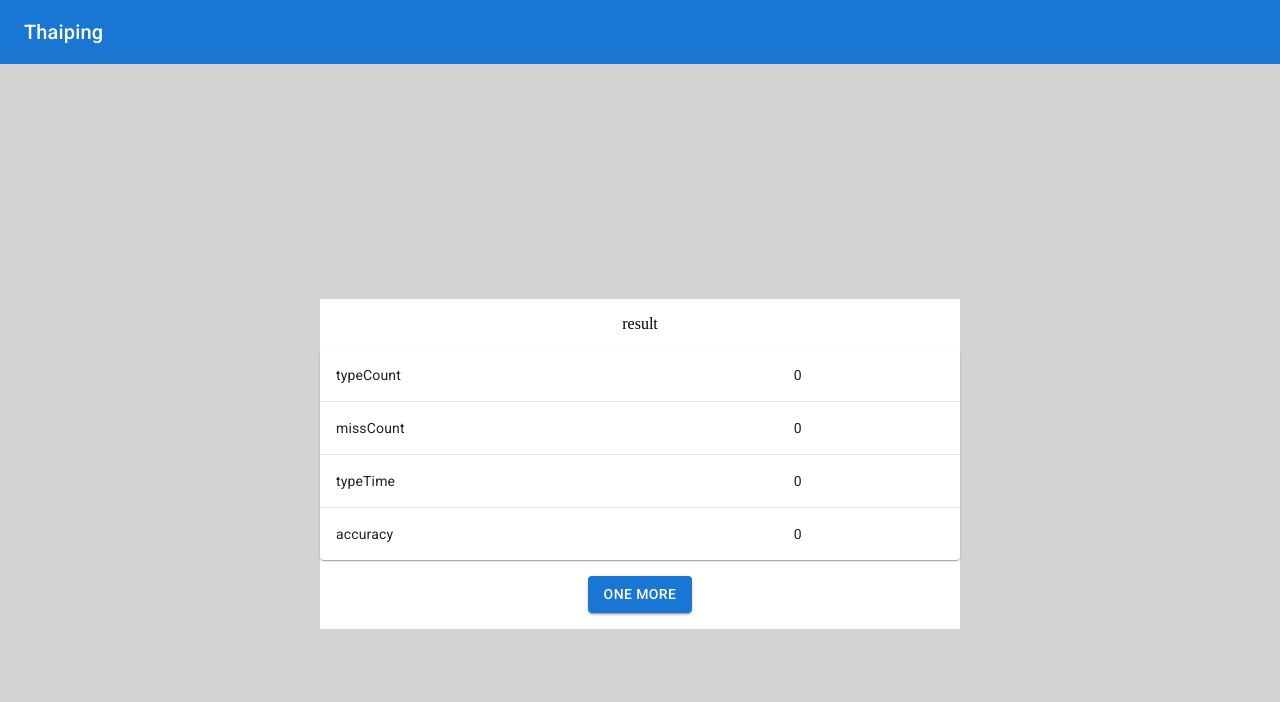
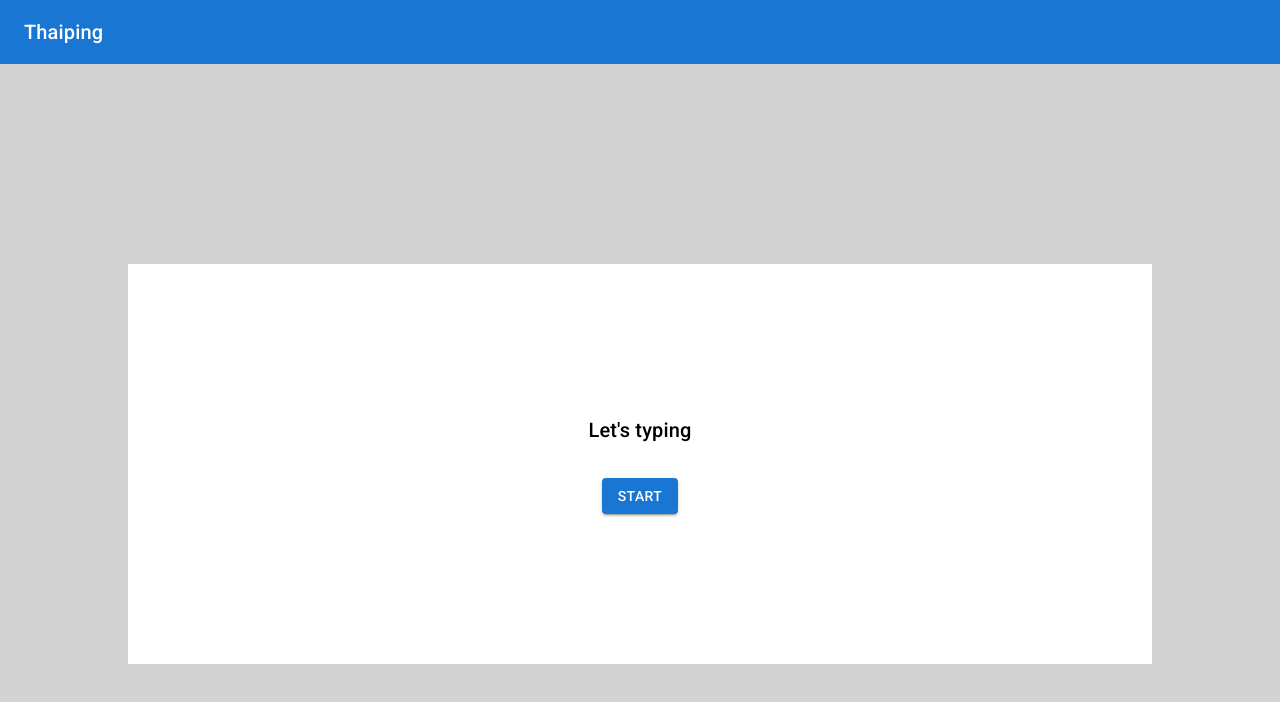
Before and after one commit to shun-harutaro/thaiping, a React (Create React App) app: page / in a window 1280 px wide. Shown: the top 702 px of the page. Built offline with nearby package versions, Linux system fonts and the light colour scheme.

Commit message:
add typography

```diff
--- a/src/App.js
+++ b/src/App.js
@@ -9,7 +9,7 @@ export default class App extends React.Component {
   constructor(props) {
     super(props);
     this.state = {
-      window: 'result',
+      window: 'start',
       data: {
         typeCount: 0,
         missCount: 0,
--- a/src/components/ButtonAppBar.js
+++ b/src/components/ButtonAppBar.js
@@ -3,9 +3,9 @@ import AppBar from '@mui/material/AppBar';
 import Box from '@mui/material/Box';
 import Toolbar from '@mui/material/Toolbar';
 import Typography from '@mui/material/Typography';
-import Button from '@mui/material/Button';
-import IconButton from '@mui/material/IconButton';
-import MenuIcon from '@mui/icons-material/Menu';
+//import Button from '@mui/material/Button';
+//import IconButton from '@mui/material/IconButton';
+//import MenuIcon from '@mui/icons-material/Menu';
 
 export default function ButtonAppBar() {
   return (
--- a/src/components/game.js
+++ b/src/components/game.js
@@ -10,8 +10,8 @@ export default class Game extends React.Component {
   constructor(props) {
     super(props);
     this.state = {
-      vocab: Vocab[10].th,
-      count: 10,
+      vocab: Vocab[0].th,
+      count: 0,
       translation: Vocab[0].en,
       position: 0,
       typeCount: 0,
--- a/src/components/result.js
+++ b/src/components/result.js
@@ -3,7 +3,8 @@ import React from 'react';
 import {css, keyframes} from '@emotion/react'
 import  Button  from '@mui/material/Button';
 import BasicTable from './BasicTable';
-import Grid from '@mui/material/Grid'
+import Grid from '@mui/material/Grid';
+import Typography from '@mui/material/Typography';
 export default class Start extends React.Component {
   constructor(props) {
     super(props);
@@ -13,7 +14,7 @@ export default class Start extends React.Component {
     return (
       <div css={body}>
         <div css={wrapper}>
-          <p>result</p>
+          <Typography variant="h6" component="div" sx={{ m: 2 }}>Result</Typography>
           <Grid container >
           <BasicTable
             data={this.props.data}>
--- a/src/components/start.js
+++ b/src/components/start.js
@@ -1,7 +1,8 @@
 /** @jsxImportSource @emotion/react */
 import React from 'react';
-import {css, keyframes} from '@emotion/react'
-import Button from '@mui/material/Button'
+import {css, keyframes} from '@emotion/react';
+import Button from '@mui/material/Button';
+import Typography from '@mui/material/Typography'
 
 export default class Start extends React.Component {
   constructor(props) {
@@ -12,7 +13,7 @@ export default class Start extends React.Component {
     return (
       <div css={body}>
         <div css={wrapper}>
-          <p>let's typing</p>
+          <Typography variant="h6" component="div" sx={{ m: 2 }}>Let's typing</Typography>
           <Button
             variant="contained"
             sx={{ m: 2 }}
```
